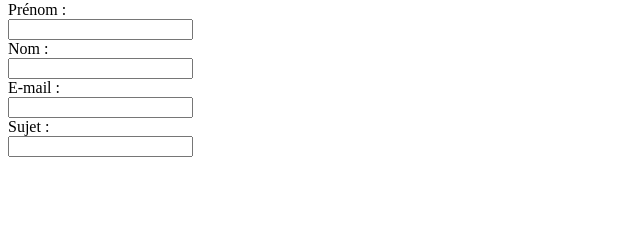
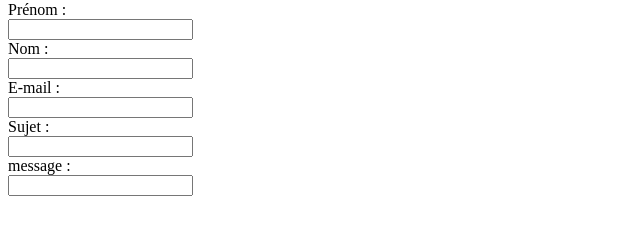
Before and after one commit to sofiane626/exercice3, a plain HTML site: page index.html in a window 1280 px wide. Shown: the part 79-314 px from the top of the page, without its empty margins (0-640 px from the left). Drawn offline with Linux system fonts and the light colour scheme.

Commit message:
dernier commit

```diff
--- a/index.html
+++ b/index.html
@@ -22,6 +22,9 @@
     <br>
     <label for="sujet">Sujet :</label><br>
     <input type="text" id="sujet" name="sujet">
+    <br>
+    <label for="message">message :</label><br>
+    <input type="textarea" id="message" name="message">
 </body>
 
 </html>
```
